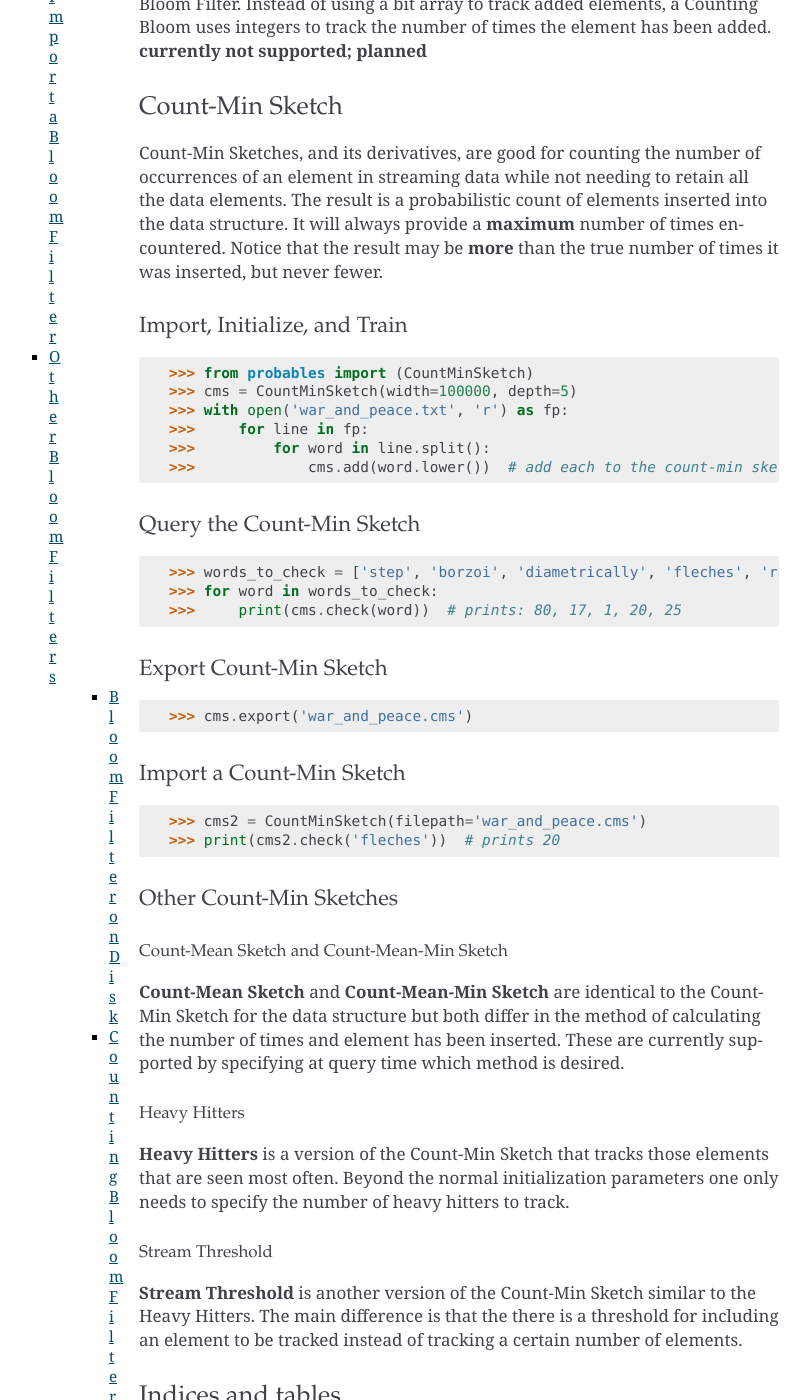
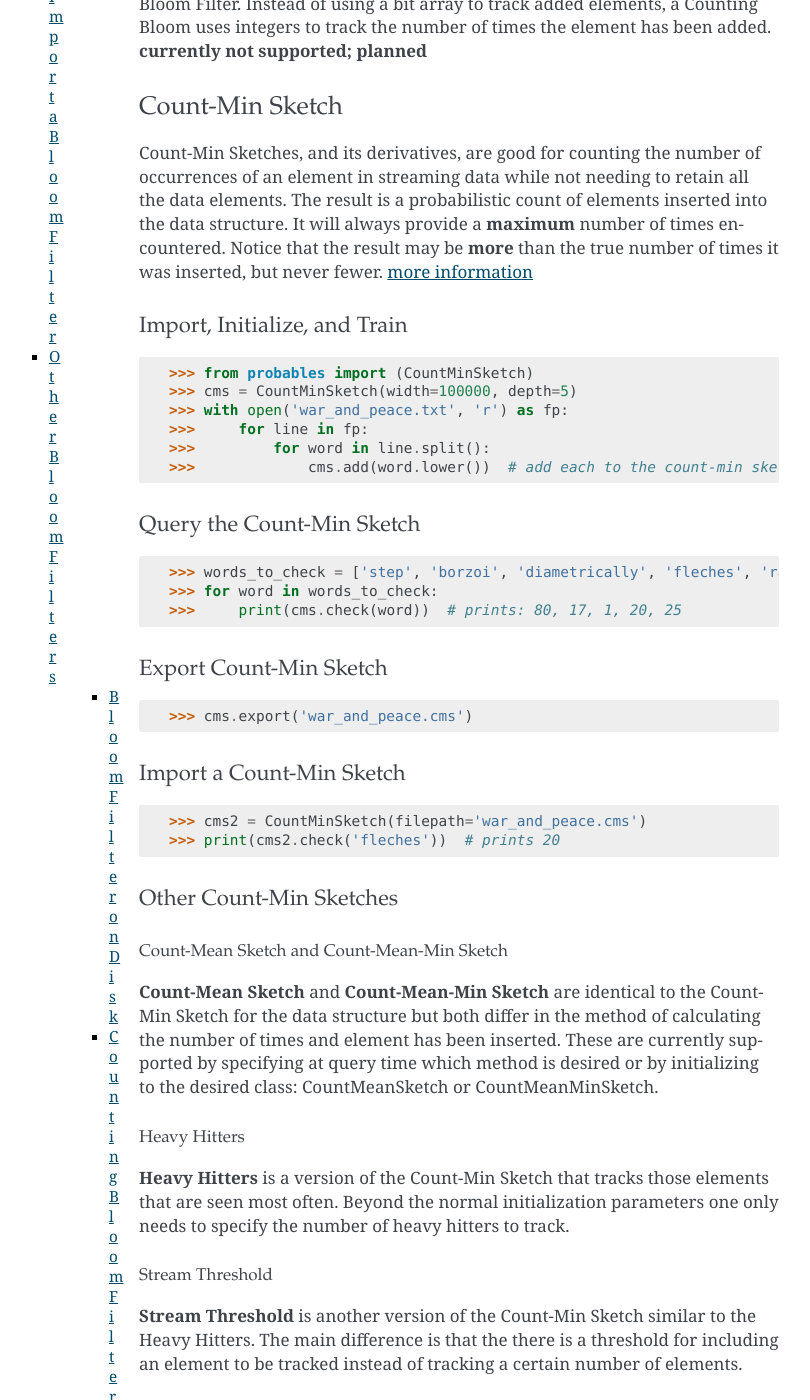
Before and after one commit to barrust/pyprobables, a Sphinx documentation site: the page built from docs/source/quickstart.rst, in a window 1280 px wide and 1400 px high, scrolled down 1556 px. Shown: the whole window, without its empty margins (181-991 px from the left). Built offline with Sphinx 7.4.7, drawn with Linux system fonts in a browser that asks for light colours; pages that are not in the unit, such as notebooks, are missing from menus; some of the changed text lies outside the part shown.

Commit message:
some more documentation, etc

```diff
--- a/docs/source/quickstart.rst
+++ b/docs/source/quickstart.rst
@@ -35,7 +35,8 @@ Bloom Filters
 
 Bloom Filters provide set operations of large datasets while being small in
 memory footprint. They provide a zero percent false negative rate and a
-predetermined false positive rate.
+predetermined, or desired, false positive rate.
+`more information <https://en.wikipedia.org/wiki/Bloom_filter>`__
 
 Import, Initialize, and Train
 ^^^^^^^^^^^^^^^^^^^^^^^^^^^^^^^^^
@@ -104,6 +105,7 @@ data elements. The result is a probabilistic count of elements inserted into
 the data structure. It will always provide a **maximum** number of times
 encountered. Notice that the result may be **more** than the true number
 of times it was inserted, but never fewer.
+`more information <https://en.wikipedia.org/wiki/Count%E2%80%93min_sketch>`__
 
 
 Import, Initialize, and Train
@@ -154,7 +156,8 @@ Count-Mean Sketch and Count-Mean-Min Sketch
 **Count-Mean Sketch** and **Count-Mean-Min Sketch** are identical to the
 Count-Min Sketch for the data structure but both differ in the method of
 calculating the number of times and element has been inserted. These are
-currently supported by specifying at query time which method is desired.
+currently supported by specifying at query time which method is desired
+or by initializing to the desired class: CountMeanSketch or CountMeanMinSketch.
 
 
 Heavy Hitters
```
Also changed, not shown: CHANGELOG.md (+2 -0 lines), docs/source/code.rst (+14 -0 lines), 1 other file.
